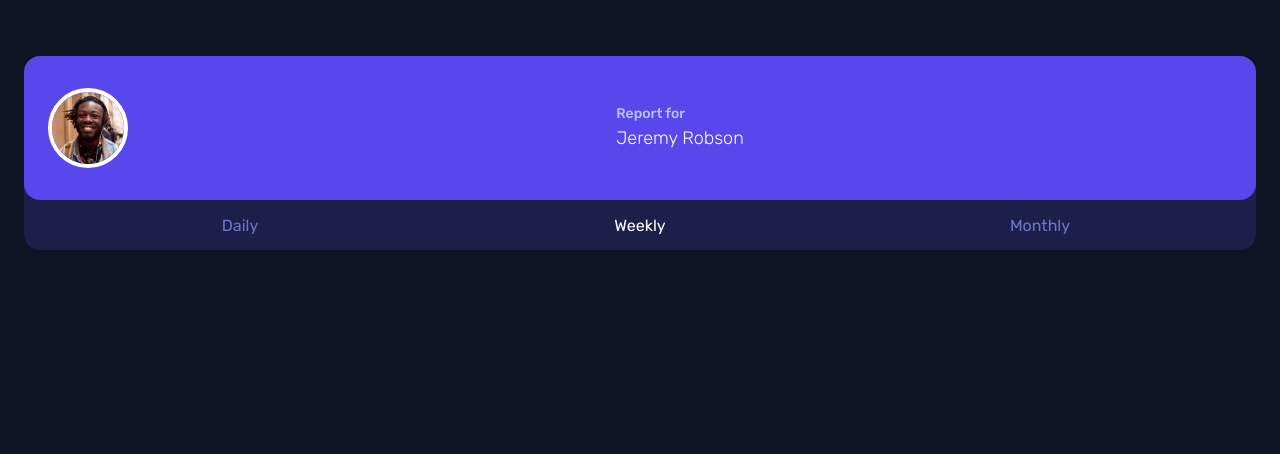
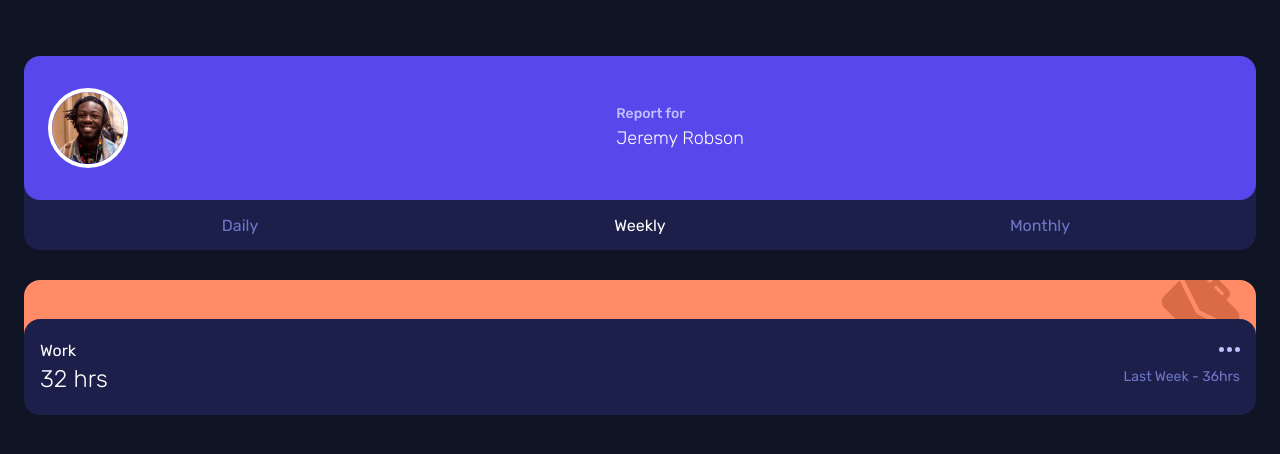
Before and after one commit to 12cassie34/time_tracking_dashboard, a Vue app: page / in a window 1280 px wide. Shown: the top 454 px of the page. Built offline with nearby package versions, Linux system fonts and the light colour scheme.

Commit message:
feat: add TheWork component draft

```diff
--- a/src/App.vue
+++ b/src/App.vue
@@ -2,11 +2,13 @@
 // This starter template is using Vue 3 <script setup> SFCs
 // Check out https://v3.vuejs.org/api/sfc-script-setup.html#sfc-script-setup
 import TheProfile from "./components/TheProfile.vue";
+import TheWork from "./components/TheWork.vue";
 </script>
 
 <template>
   <div class="pt-14 pr-6 pb-14 pl-6 w-screen h-screen bg-blue-vary_dark font-rubik">
     <TheProfile />
+    <TheWork />
   </div>
 </template>
 
--- /dev/null
+++ b/src/components/TheWork.vue
@@ -0,0 +1,36 @@
+<template>
+  <div class="relative">
+    <div class="rounded-2xl flow-root overflow-hidden bg-orange">
+      <img
+        class="mr-4 relative bottom-2.5 float-right"
+        src="../assets/icon-work.svg"
+        alt="Work"
+      />
+    </div>
+    <div
+      class="info-container px-4 py-5 rounded-2xl grid grid-cols-2 bg-blue-dark"
+    >
+      <div class="text-white">
+        <div>Work</div>
+        <div class="font-light text-2xl">32 hrs</div>
+      </div>
+      <div
+        class="
+          flex flex-col
+          justify-around
+          items-end
+          text-blue-desaturated_blue
+        "
+      >
+        <img class="" src="../assets/icon-ellipsis.svg" alt="ETC" />
+        <div class="text-sm">Last Week - 36hrs</div>
+      </div>
+    </div>
+  </div>
+</template>
+
+<style scoped>
+.info-container {
+  transform: translateY(-40px);
+}
+</style>
```
Also changed, not shown: src/assets/icon-ellipsis.svg (added), src/assets/icon-work.svg (added).
